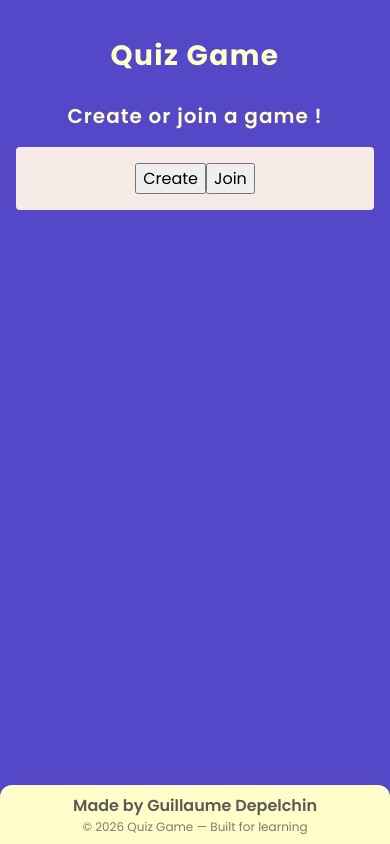
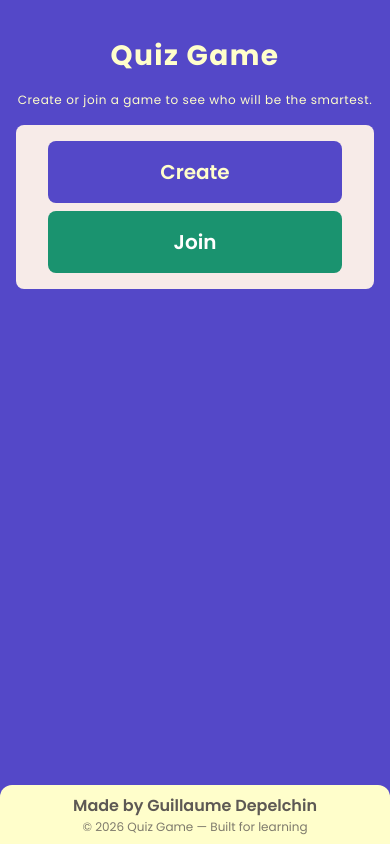
Before and after one commit to guillaume-dep/projet_quizz, a React (Vite) app: page / in a window 390 px wide. Built offline with nearby package versions, Linux system fonts and the light colour scheme; no server answers.

Commit message:
feat; ajout de style + choiceView

```diff
--- a/client/src/components/pages/Home.jsx
+++ b/client/src/components/pages/Home.jsx
@@ -44,7 +44,9 @@ const Home = ({ setRole, errorMessage, setErrorMessage }) => {
         <div className={styles.home}>
             <div className={styles.titleContainer}>
                 <h1 className={styles.title}>Quiz Game</h1>
-                <h2 className={styles.underTitle}>Create or join a game !</h2>
+                <h2 className={styles.underTitle}>
+                    Create or join a game to see who will be the smartest.
+                </h2>
             </div>
 
 
--- a/client/src/components/pages/homeViews/ChoiceView.jsx
+++ b/client/src/components/pages/homeViews/ChoiceView.jsx
@@ -1,6 +1,8 @@
-const ChoiceView = ({setMode}) => {
+import styles from "../../../style/choiceView.module.css"
+
+const ChoiceView = ({ setMode }) => {
     return (
-        <div>
+        <div className={styles.choiceView}>
             <button onClick={() => setMode("create")}>Create</button>
             <button onClick={() => setMode("join")}>Join</button>
         </div>
--- /dev/null
+++ b/client/src/style/choiceView.module.css
@@ -0,0 +1,67 @@
+.choiceView {
+    display: flex;
+    flex-direction: column;
+    align-items: center;
+    justify-content: center;
+
+    gap: var(--space-3);
+
+    width: 100%;
+}
+
+.choiceView button {
+    width: min(370px, 80%);
+    padding: var(--space-3);
+
+    border: none;
+    border-radius: var(--radius-md);
+
+    font-size: var(--text-lg);
+    font-weight: 600;
+
+    cursor: pointer;
+
+    background-color: var(--whitePanel);
+    color: var(--blackText);
+
+    transition: transform 0.15s ease, opacity 0.15s ease;
+}
+
+.choiceView button:hover {
+    transform: translateY(-2px);
+    opacity: 0.9;
+}
+
+.choiceView button:active {
+    transform: translateY(0px);
+}
+
+.choiceView button:first-child {
+    background-color: var(--bg);
+    color: var(--whiteText);
+}
+
+.choiceView button:last-child {
+    background-color: var(--choice3);
+    color: #FFFFFF;
+
+    /*
+    background-color: var(--choice3);
+    color: var(--whiteText);
+
+    color: var(--blackText);
+    border: 1.5px solid var(--blackPanel);
+    */
+}
+
+@media (max-width: 768px) {
+    .choiceView {
+        gap: var(--space-2);
+    }
+
+    .choiceView button {
+        width: 90%;
+        font-size: var(--text-xl);
+        padding: var(--space-3);
+    }
+}
--- a/client/src/style/global.css
+++ b/client/src/style/global.css
@@ -3,7 +3,7 @@
 :root {
     --bg: #5448C8;
     /* #0D1321 */
-    --blackPanel: #222E50;
+    --blackPanel: #1e2842;
     --whitePanel: #F7EBE8;
     --footerPanel: #F6E4F6;
     --whiteText: #FFFECB;
@@ -16,7 +16,7 @@
     --choice1: #CC2936;
     --choice2: #058ED9;
     --choice3: #1A936F;
-    --choice4: #FFC857
+    --choice4: #FFC857;
 }
 
 :root {
--- a/client/src/style/home.module.css
+++ b/client/src/style/home.module.css
@@ -17,15 +17,15 @@
 
 .title {
     font-size: var(--text-2xl);
-    margin-bottom: var(--space-2);
+    margin-bottom: var(--space-1);
     font-weight: 700;
     letter-spacing: 0.05em;
 }
 
 .underTitle {
-    font-size: var(--text-xl);
+    font-size: var(--text-md);
     margin-bottom: var(--space-3);
-    font-weight: 550;
+    font-weight: 40;
     letter-spacing: 0.05em;
 }
 
@@ -54,9 +54,16 @@
         font-size: var(--text-2xl);
     }
 
+    .underTitle {
+        font-size: var(--text-xs);
+        margin-bottom: var(--space-3);
+        font-weight: 40;
+        letter-spacing: 0.05em;
+    }
+
     .container {
         padding: var(--space-3);
-        border-radius: var(--radius-sm);
+        border-radius: var(--radius-md);
         width: 100%;
     }
 }
```
